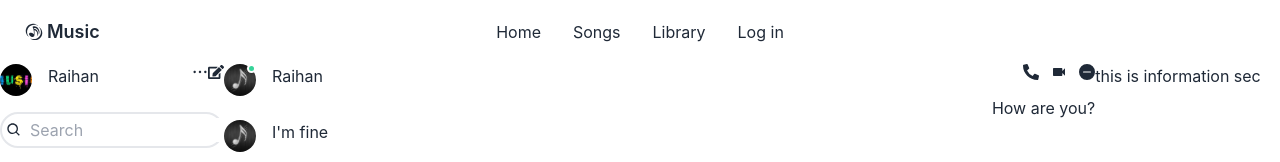
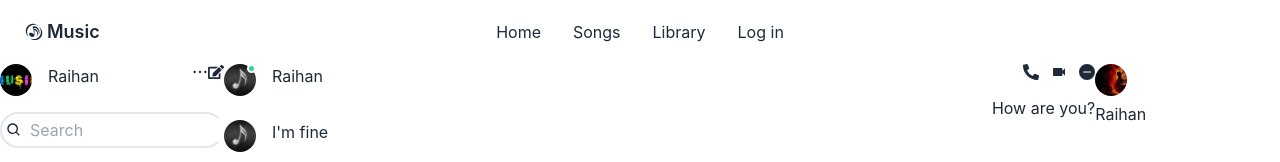
Before and after one commit to rhnchowdhury/Real-chat-app-client, a React (Create React App) app: page / in a window 1280 px wide. Shown: the top 162 px of the page. Built offline with nearby package versions, Linux system fonts and the light colour scheme; no server answers.

Commit message:
infosection added

```diff
--- a/src/Components/Pages/RightSides/InfoSec/InfoSec.js
+++ b/src/Components/Pages/RightSides/InfoSec/InfoSec.js
@@ -1,10 +1,18 @@
 import React from 'react';
+import img1 from '../../../assets/banner.jpg';
 
 const InfoSec = () => {
     return (
-        <div>
-            <h1>this is information sec</h1>
-        </div>
+        <section>
+            <div>
+                <div className="avatar">
+                    <div className="w-8 rounded-full">
+                        <img src={img1} alt='' />
+                    </div>
+                </div>
+                <p className='text-red'>Raihan</p>
+            </div>
+        </section>
     );
 };
 
--- a/src/Components/Pages/RightSides/MessageSec/MessageSend.css
+++ b/src/Components/Pages/RightSides/MessageSec/MessageSend.css
@@ -3,6 +3,7 @@
 }
 
 .emoji-sec {
+    position: absolute;
     display: none;
 }
 
--- a/src/Components/Pages/RightSides/MessageSec/MessageSend.js
+++ b/src/Components/Pages/RightSides/MessageSec/MessageSend.js
@@ -19,7 +19,7 @@ const MessageSend = () => {
                 </div>
                 <div>
                     <input type="file" id='pic' className='form-control hidden' />
-                    <label htmlFor="pic" className='relative' style={{ hover: "add" }}><TfiGallery></TfiGallery></label>
+                    <label htmlFor="pic" className='relative gallery'><TfiGallery></TfiGallery></label>
                 </div>
                 <div>
                     <BiCommentEdit></BiCommentEdit>
```
